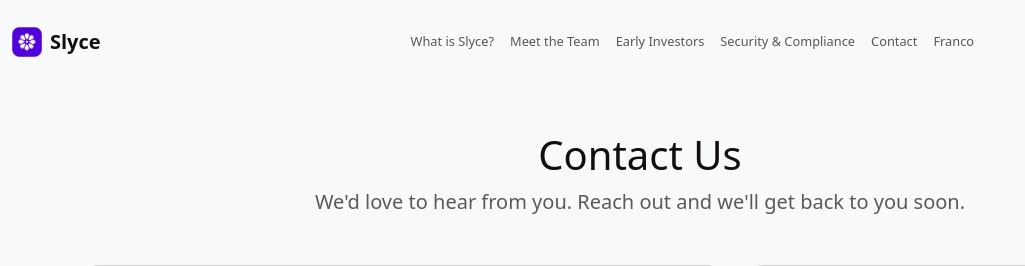
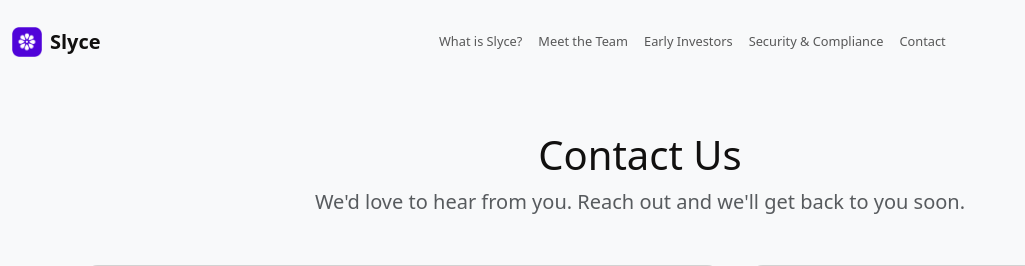
Before and after one commit to Benw17/Development, a Django app: page /contact in a window 1280 px wide. Shown: the top 266 px of the page, without its empty margins (0-1025 px from the left). Run offline with Django 5.2, Linux system fonts and the light colour scheme.

Commit message:
Fixed Navbar

```diff
--- a/static/templates/layout.html
+++ b/static/templates/layout.html
@@ -56,9 +56,6 @@
             <li class="nav-item">
               <a class="nav-link" href="{% url 'contact' %}">Contact</a>
             </li>
-            <li class="nav-item">
-              <a class="nav-link" href="{% url 'contact' %}">Franco</a>
-            </li>
           </ul>
         </div>
       </div>
```
